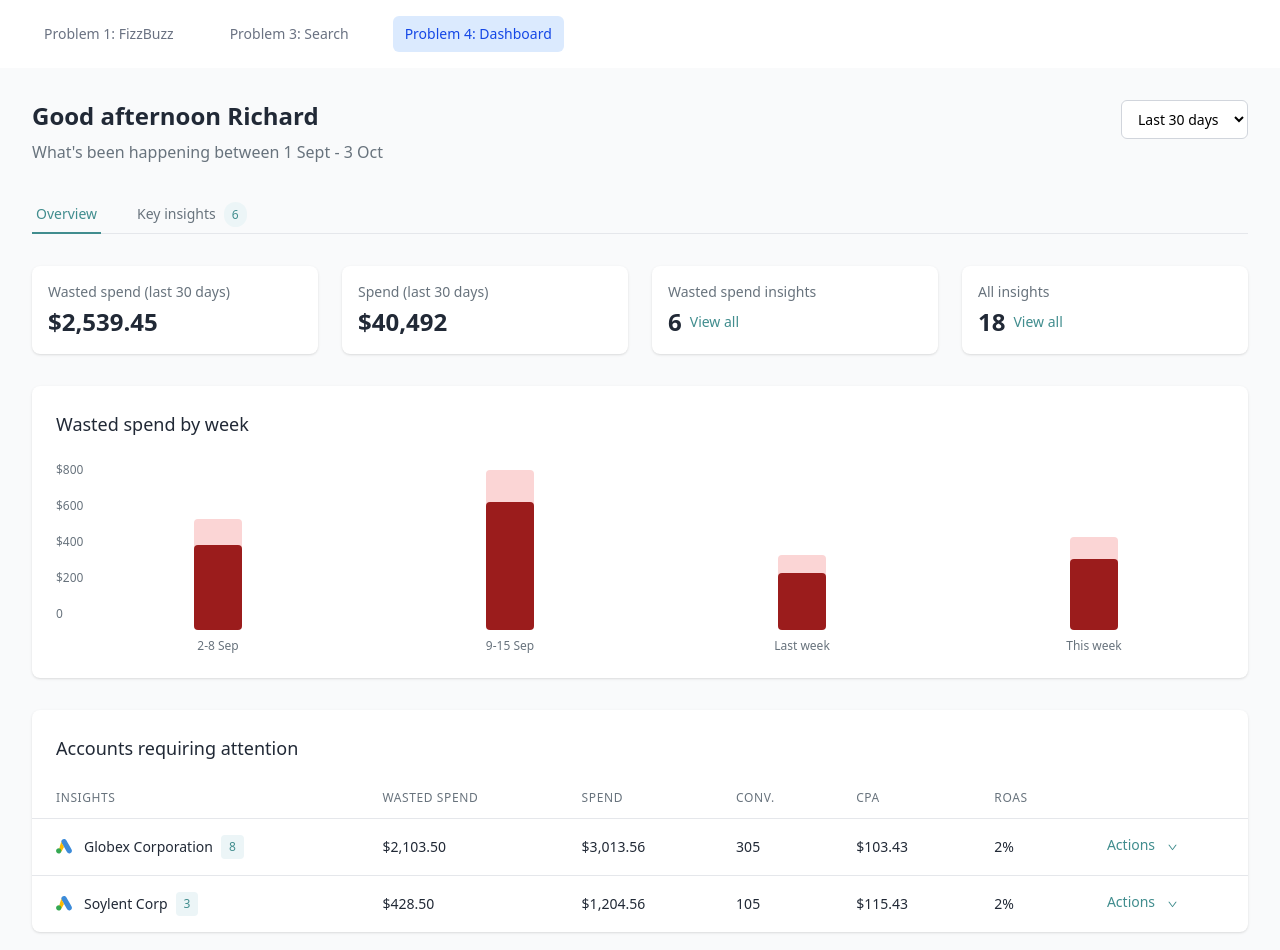
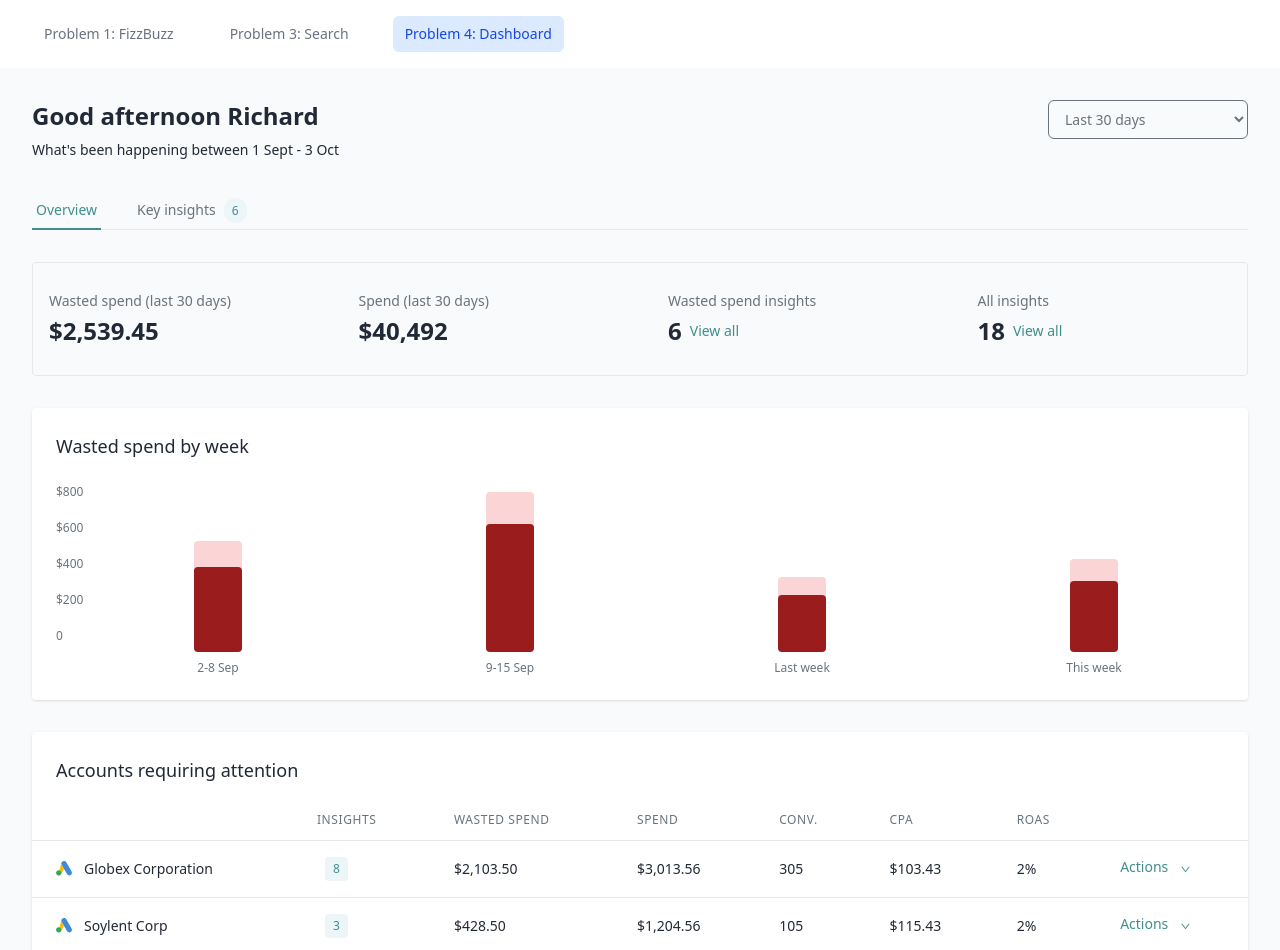
Before and after one commit to earlhansg/react-technical-test, a React (Vite) app: page / in a window 1280 px wide. Shown: the top 950 px of the page. Built offline with nearby package versions, Linux system fonts and the light colour scheme.

Commit message:
follow theme color

```diff
--- a/src/components/Layout/AccountsTable.tsx
+++ b/src/components/Layout/AccountsTable.tsx
@@ -24,7 +24,7 @@ const AdWordsIcon = () => (
 
 const AccountsTable: React.FC<{ accounts: AccountData[] }> = ({ accounts }) => {
   return (
-    <div className="bg-white rounded-lg shadow-sm">
+    <div className="bg-white rounded-sm shadow-sm">
       <h3 className="text-lg font-medium text-[#212936] p-6 pb-4">
         Accounts requiring attention
       </h3>
@@ -32,6 +32,7 @@ const AccountsTable: React.FC<{ accounts: AccountData[] }> = ({ accounts }) => {
         <table className="min-w-full">
           <thead>
             <tr className="border-b border-gray-200">
+              <th className="px-6 py-3 text-left text-xs font-medium text-[#68737D] uppercase tracking-wider"></th>
               <th className="px-6 py-3 text-left text-xs font-medium text-[#68737D] uppercase tracking-wider">
                 Insights
               </th>
@@ -64,6 +65,10 @@ const AccountsTable: React.FC<{ accounts: AccountData[] }> = ({ accounts }) => {
                         {account.name}
                       </div>
                     </div>
+                  </div>
+                </td>
+                <td className="px-6 py-4 whitespace-nowrap text-sm text-[#212936]">
+                  <div className="flex items-center">
                     <div className="ml-2 px-2 py-1 text-xs bg-[#ECF5F7] text-[#418D8E] rounded">
                       {account.insights}
                     </div>
@@ -85,10 +90,8 @@ const AccountsTable: React.FC<{ accounts: AccountData[] }> = ({ accounts }) => {
                   {account.roas}
                 </td>
                 <td className="px-6 py-4 whitespace-nowrap flex items-center gap-3">
-                  <button className="text-sm text-[#418D8E]">
-                    Actions
-                  </button>
-                  <AiOutlineDown className="text-[#418D8E] mt-1" size={11}/>
+                  <button className="text-sm text-[#418D8E]">Actions</button>
+                  <AiOutlineDown className="text-[#418D8E] mt-1" size={11} />
                 </td>
               </tr>
             ))}
--- a/src/components/Layout/BarChart.tsx
+++ b/src/components/Layout/BarChart.tsx
@@ -7,7 +7,7 @@ const BarChart: React.FC<{ data: ChartData[]; title: string }> = ({
   const maxValue = Math.max(...data.map((d) => d.value));
 
   return (
-    <div className="bg-white p-6 rounded-lg shadow-sm">
+    <div className="bg-white p-6 rounded-sm shadow-sm">
       <h3 className="text-lg font-medium text-[#212936] mb-6">{title}</h3>
       <div className="relative">
         <div className="flex items-end space-x-8 h-48 pl-8">
--- a/src/components/Layout/Dashboard.tsx
+++ b/src/components/Layout/Dashboard.tsx
@@ -71,12 +71,12 @@ const Dashboard: React.FC = () => {
             <h1 className="text-2xl font-semibold text-[#212936] mb-2">
               Good afternoon Richard
             </h1>
-            <p className="text-[#68737D]">
+            <p className="text-[#212936] text-sm">
               What's been happening between 1 Sept - 3 Oct
             </p>
           </div>
           <div className="flex items-center">
-            <select className="border border-gray-300 rounded-md px-3 py-2 bg-white text-sm">
+            <select className="border border-[#68737D] rounded-md px-3 py-2 text-sm text-[#68737D] md:w-50 w-auto">
               <option>Last 30 days</option>
             </select>
           </div>
@@ -113,7 +113,7 @@ const Dashboard: React.FC = () => {
         </div>
 
         {/* Metrics Grid */}
-        <div className="grid grid-cols-1 md:grid-cols-2 lg:grid-cols-4 gap-6 mb-8">
+        <div className="grid grid-cols-1 md:grid-cols-2 lg:grid-cols-4 gap-6 py-3 mb-8 border border-gray-200 rounded-sm">
           {metricsData.map((metric, index) => (
             <MetricCard
               key={index}
--- a/src/components/Layout/MetricCard.tsx
+++ b/src/components/Layout/MetricCard.tsx
@@ -7,7 +7,8 @@ const MetricCard: React.FC<MetricData> = ({
   linkText,
 }) => {
   return (
-    <div className="bg-white p-4 rounded-lg shadow-sm">
+    // <div className="bg-white p-4 rounded-lg shadow-sm">
+    <div className="p-4">
       <div className="text-sm text-[#68737D] mb-1">{label}</div>
       <div className="flex items-center">
         <span className="text-2xl font-semibold text-[#212936]">{value}</span>
```
